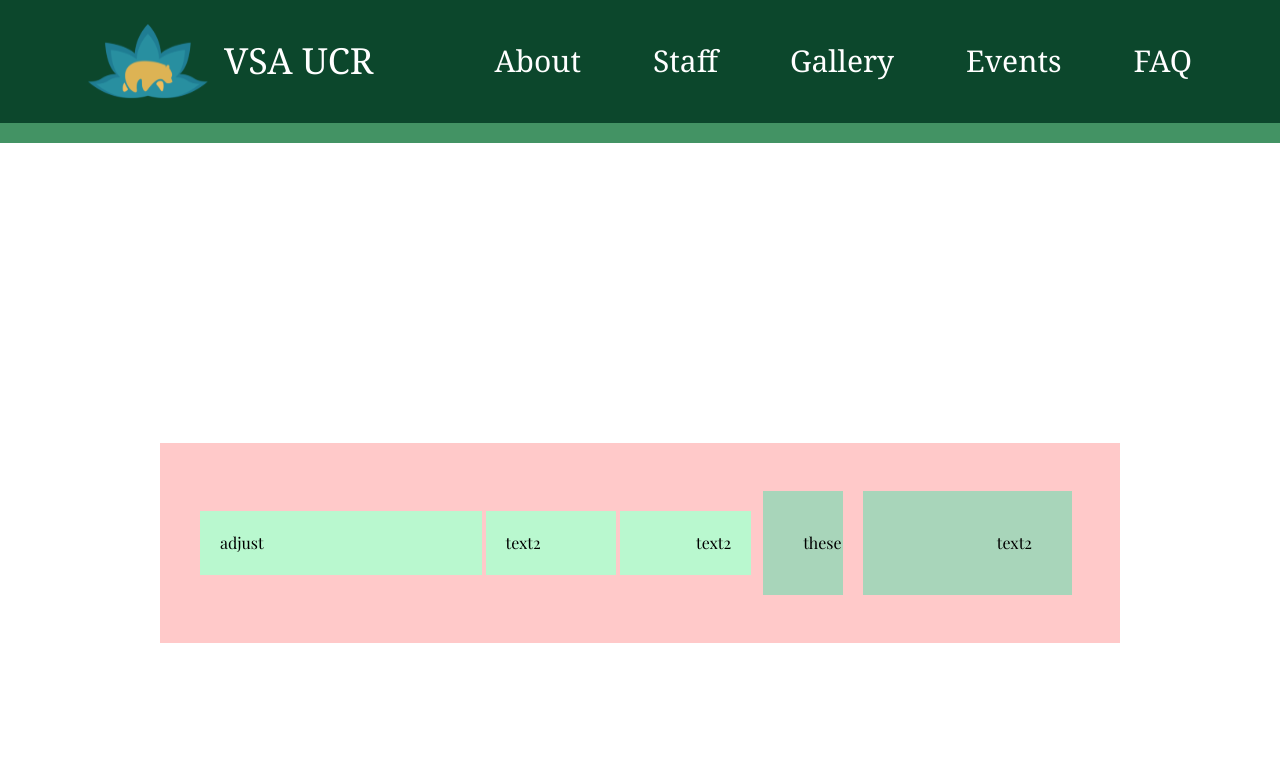
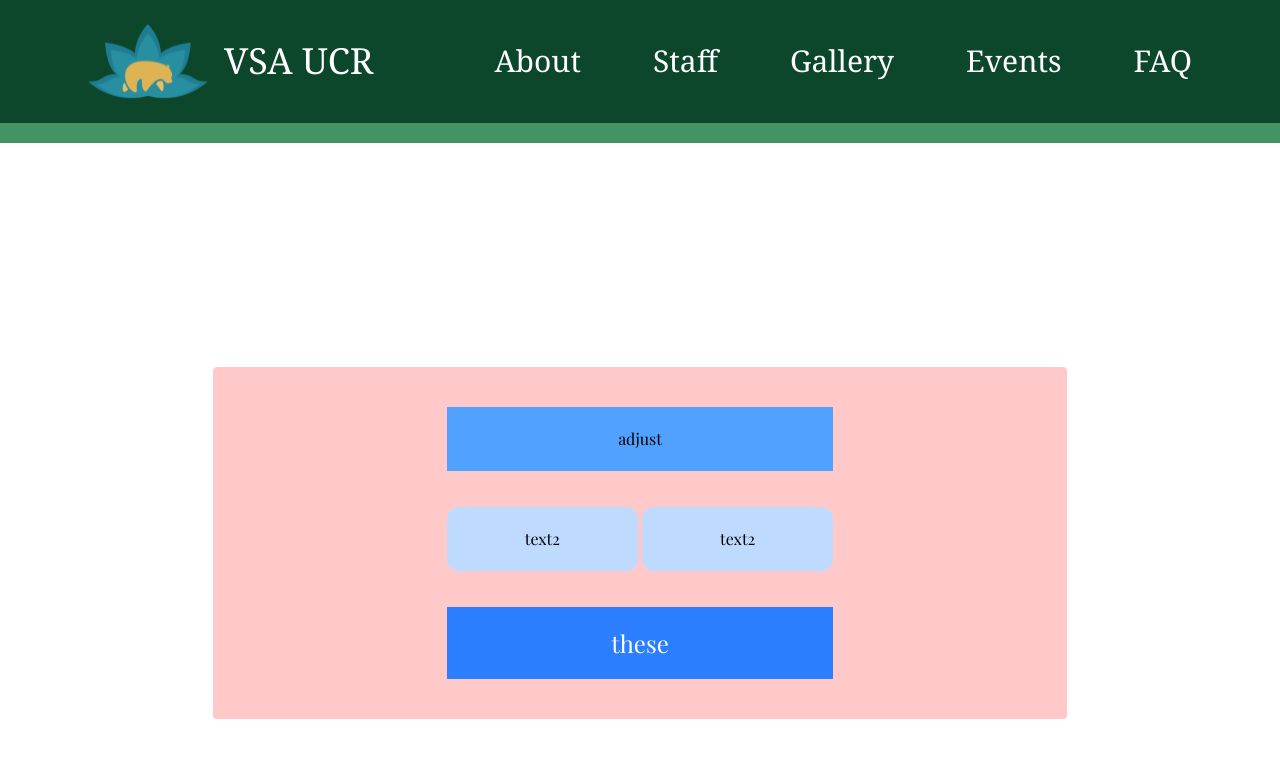
Before and after one commit to acm-ucr/vsa-website, a Next.js app: page / in a window 1280 px wide. Shown: the top 758 px of the page. Built offline with nearby package versions, Linux system fonts and the light colour scheme.

Commit message:
fixed requested changes

```diff
--- a/src/components/Example.tsx
+++ b/src/components/Example.tsx
@@ -1,16 +1,17 @@
 const Example = (props: { text1: string; text2: string; text3: string }) => {
   return (
-    <div className="flex w-3/4 items-center gap-1 bg-red-200 p-10">
-      <div className="w-1/2 bg-green-200 p-5 text-left">{props.text1}</div>
-      <div className="flex w-1/2 flex-row gap-1">
-        <div className="w-full bg-green-200 p-5 text-left">{props.text2}</div>
-        <div className="w-full bg-green-200 p-5 text-right">{props.text2}</div>
+    <div className="flex w-2/3 flex-col items-center gap-1 rounded-sm bg-red-200 p-10">
+      <div className="w-1/2 bg-blue-400 p-5 text-center">{props.text1}</div>
+      <div className="m-8 flex w-1/2 flex-row gap-1">
+        <div className="w-full rounded-xl bg-blue-200 p-5 text-center">
+          {props.text2}
+        </div>
+        <div className="w-full rounded-xl bg-blue-200 p-5 text-center">
+          {props.text2}
+        </div>
       </div>
-      <div className="bg-vsa-green-200 m-2 w-2 p-10 text-right">
+      <div className="w-1/2 bg-blue-500 p-5 text-center text-2xl text-white">
         {props.text3}
-      </div>
-      <div className="bg-vsa-green-200 m-2 w-1/3 p-10 text-right">
-        {props.text2}
       </div>
     </div>
   );
```
